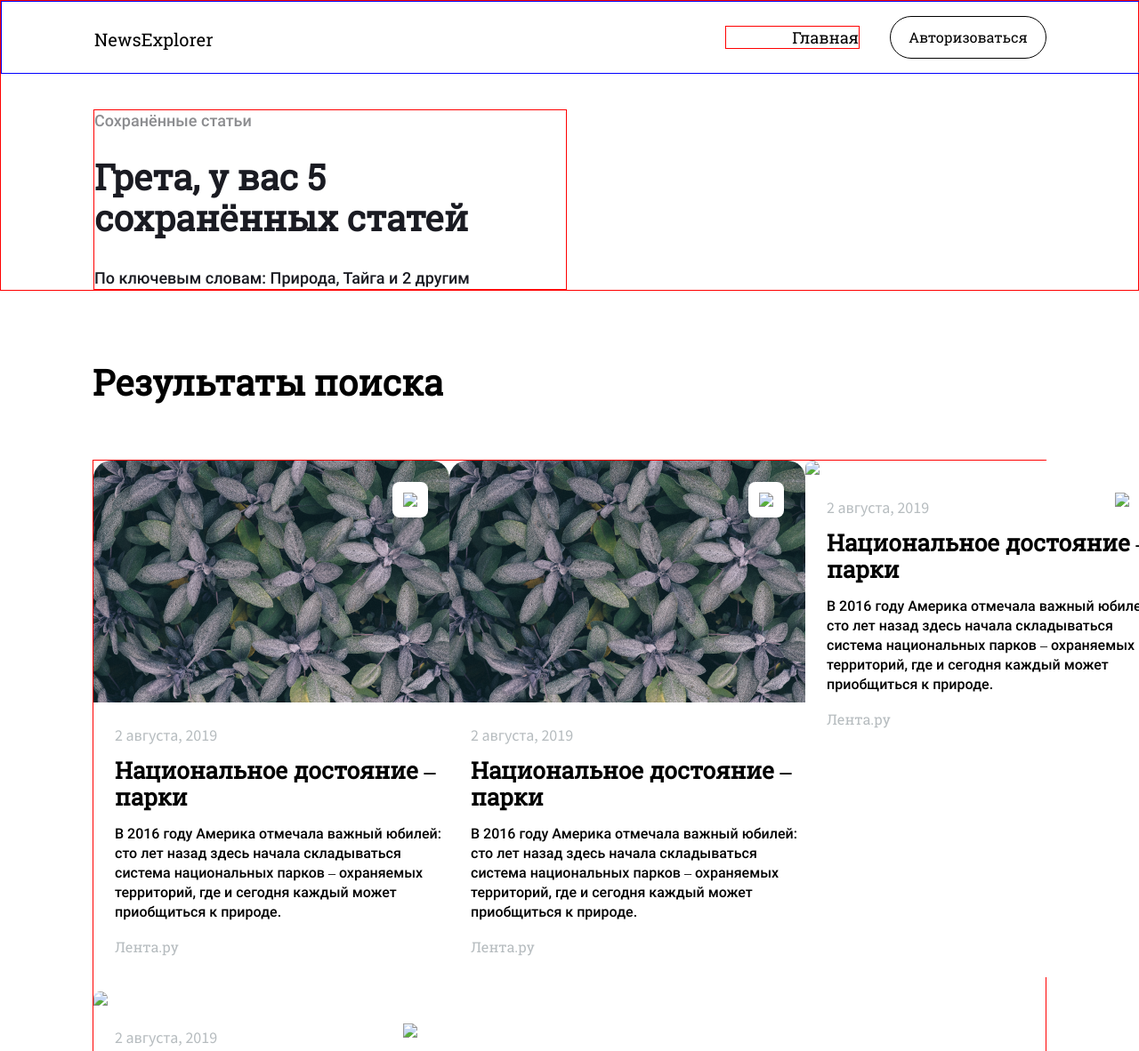
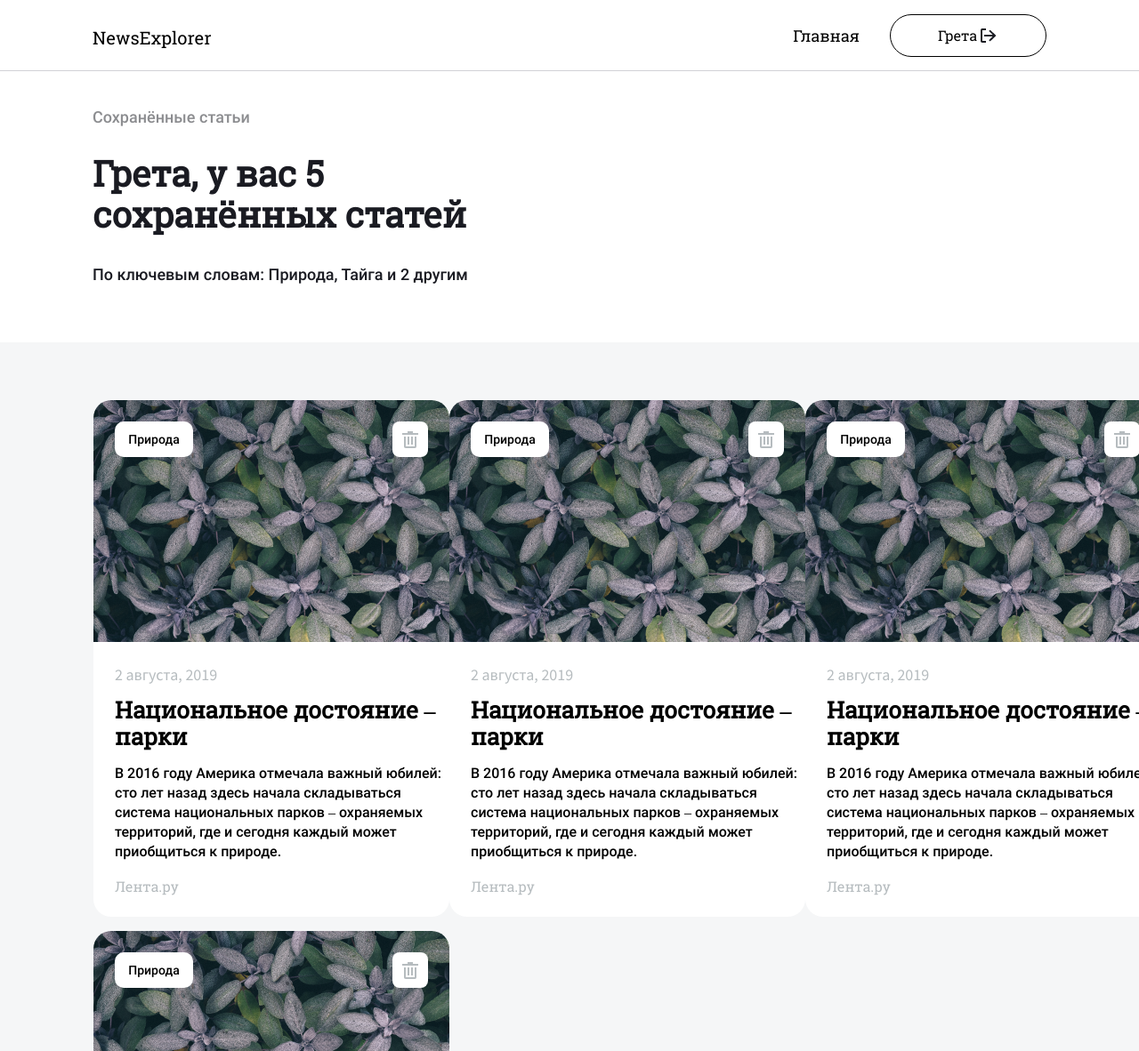
Before and after one commit to antonmakhnachev/news-explorer-frontend, a plain HTML site: page pages/account.html in a window 1280 px wide. Shown: the top 1182 px of the page at 89% size. Drawn offline with Linux system fonts and the light colour scheme.

Commit message:
added account page and modified styles

```diff
--- a/blocks/header/__button/header__button.css
+++ b/blocks/header/__button/header__button.css
@@ -10,4 +10,7 @@
 
 .header__button.white-theme {
     color: #000000;
+    display: flex;
+    align-items: center;
+    justify-content: center;
 }
--- a/blocks/header/__menu/header__menu.css
+++ b/blocks/header/__menu/header__menu.css
@@ -6,6 +6,4 @@
     list-style-type: none;
     margin: 0 34px;
     margin-left: auto;
-
-    border: 1px red solid;
 }
--- a/blocks/header/header.css
+++ b/blocks/header/header.css
@@ -6,10 +6,11 @@
 .header {
     display: flex;
     align-items: center;
-    /* padding: 0 104px 0 104px; */
     font-family: 'Roboto Slab';
     box-shadow: inset 0px -1px 0px rgba(255, 255, 255, 0.2);
     width: 100%;
+}
 
-    border: 1px blue solid;
+.header.white-theme {
+    box-shadow: inset 0px -1px 0px #D1D2D6;
 }
--- a/blocks/info/info.css
+++ b/blocks/info/info.css
@@ -5,6 +5,4 @@
 .info {
     margin: 40px 0 0 104px;
     width: 530px;
-
-    border: 1px red solid;
 }
--- a/blocks/main/main.css
+++ b/blocks/main/main.css
@@ -5,9 +5,6 @@
     color: white;
     background-image: url(../../images/georgia-de-lotz.png);
     background-size: cover;
-
-
-    border: 1px red solid;
 }
 
 .main.white-theme {
--- a/blocks/icon-place/icon-place.css
+++ b/blocks/news/__del/news__del.css
@@ -1,4 +1,4 @@
-.icon-place {
+.news__del {
     display: flex;
     align-items: center;
     justify-content: center;
--- /dev/null
+++ b/blocks/news/__favor/news__favor.css
@@ -0,0 +1,12 @@
+.news__favor {
+    display: flex;
+    align-items: center;
+    justify-content: center;
+    width: 40px;
+    height: 40px;
+    border-radius: 8px;
+    background-color: #ffffff;
+    position: absolute;
+    top: 24px;
+    right: 24px;
+}
--- /dev/null
+++ b/blocks/news/__group-name/news__group-name.css
@@ -0,0 +1,12 @@
+.news__group-name {
+    width: 88px;
+    height: 40px;
+    background-color: #ffffff;
+    border-radius: 10px;
+    position: absolute;
+    top: 24px;
+    left: 24px;
+    display: flex;
+    align-items: center;
+    justify-content: center;
+}
--- /dev/null
+++ b/blocks/news/__group-text/news__group-text.css
@@ -0,0 +1,4 @@
+.news__group-text {
+    font-size: 14px;
+    line-height: 24px;
+}
--- a/blocks/news/news.css
+++ b/blocks/news/news.css
@@ -4,14 +4,15 @@
 @import url("./__source/news__source.css");
 @import url("./__text/news__text.css");
 @import url("./__title/news__title.css");
+@import url("./__group-name/news__group-name.css");
+@import url("./__group-text/news__group-text.css");
+@import url("./__del/news__del.css");
+@import url("./__favor/news__favor.css");
 
 .news {
-    /* display: flex;
-    justify-content: space-between; */
     display: grid;
     grid-template-columns: repeat(3, 400px);
     justify-content: space-between;
     margin: 64px 104px 0 104px;
-
-    border: 1px red solid;
+    padding-bottom: 60px;
 }
--- /dev/null
+++ b/blocks/saved-news/saved-news.css
@@ -0,0 +1,5 @@
+.saved-news {
+    background-color: #F5F6F7;
+    margin-top: 64px;
+    border: 1px  solid transparent;
+}
--- a/blocks/search-result/search-result.css
+++ b/blocks/search-result/search-result.css
@@ -4,6 +4,6 @@
 
 .search-result {
     background-color: #F5F6F7;
-    border: 1px red solid;
     display: none;
+    border: 1px solid transparent;
 }
--- a/pages/account.html
+++ b/pages/account.html
@@ -11,13 +11,13 @@
 </head>
 <body class="page">
     <section class="main page-account white-theme">
-        <header class="header">
+        <header class="header white-theme">
             <p class="header__site-name">NewsExplorer</p>
             <ul class="header__menu">
                 <li><a href="" class="menu__text white-theme">Главная</a></li>
                 <li><a href="" class="menu__text menu__hiden white-theme">Сохраненные статьи</a></li>
             </ul>
-            <button class="header__button button white-theme">Авторизоваться</button>
+            <button class="header__button button white-theme"><p>Грета</p><img src="../images/icon/logout.png"></button>
         </header>
         <div class="info">
             <p class="info__text">Сохранённые статьи</p>
@@ -29,13 +29,15 @@
 
 
     <section class="saved-news">
-        <h2 class="search-result__title">Результаты поиска</h2>
         <div class="news">
 
             <div class="news__card">
                 <img class="news__img" src="../images/card/image_08.png">
-                <div class="icon-place">
-                    <img class="icon-place__img" src="../images/icon/bookmark.png">
+                <div class="news__del">
+                    <img class="news__del-icon" src="../images/icon/trash.png">
+                </div>
+                <div class="news__group-name">
+                    <p class="news__group-text">Природа</p>
                 </div>
                 <p class="news__date">2 августа, 2019</p>
                 <h3 class="news__title">Национальное достояние – парки</h3>
@@ -45,8 +47,11 @@
 
             <div class="news__card">
                 <img class="news__img" src="../images/card/image_08.png">
-                <div class="icon-place">
-                    <img class="icon-place__img" src="../images/icon/bookmark.png">
+                <div class="news__del">
+                    <img class="news__del-icon" src="../images/icon/trash.png">
+                </div>
+                <div class="news__group-name">
+                    <p class="news__group-text">Природа</p>
                 </div>
                 <p class="news__date">2 августа, 2019</p>
                 <h3 class="news__title">Национальное достояние – парки</h3>
@@ -55,9 +60,12 @@
             </div>
 
             <div class="news__card">
-                <img class="news__img" src="./images/card/image_08.png">
-                <div class="icon-place">
-                    <img class="icon-place__img" src="images/icon/bookmark.png">
+                <img class="news__img" src="../images/card/image_08.png">
+                <div class="news__del">
+                    <img class="news__del-icon" src="../images/icon/trash.png">
+                </div>
+                <div class="news__group-name">
+                    <p class="news__group-text">Природа</p>
                 </div>
                 <p class="news__date">2 августа, 2019</p>
                 <h3 class="news__title">Национальное достояние – парки</h3>
@@ -66,9 +74,12 @@
             </div>
 
             <div class="news__card">
-                <img class="news__img" src="./images/card/image_08.png">
-                <div class="icon-place">
-                    <img class="icon-place__img" src="images/icon/bookmark.png">
+                <img class="news__img" src="../images/card/image_08.png">
+                <div class="news__del">
+                    <img class="news__del-icon" src="../images/icon/trash.png">
+                </div>
+                <div class="news__group-name">
+                    <p class="news__group-text">Природа</p>
                 </div>
                 <p class="news__date">2 августа, 2019</p>
                 <h3 class="news__title">Национальное достояние – парки</h3>
@@ -76,9 +87,9 @@
                 <p class="news__source">Лента.ру</p>
             </div>
 
+
+
         </div>
-
-        <button class="search-result__button">Показать еще</button>
 
     </section>
 
--- a/styles/account.css
+++ b/styles/account.css
@@ -6,11 +6,11 @@
 @import url("../blocks/footer/footer.css");
 @import url("../blocks/search-result/search-result.css");
 @import url("../blocks/news/news.css");
-@import url("../blocks/icon-place/icon-place.css");
 @import url("../blocks/popup/popup.css");
 @import url("../blocks/form/form.css");
 
 @import url("../blocks/info/info.css");
+@import url("../blocks/saved-news/saved-news.css");
 
 
 
@@ -23,6 +23,4 @@
     font-style: normal;
     font-weight: normal;
     position: relative;
-
-    /* border: 1px red solid; */
 }
--- a/styles/index.css
+++ b/styles/index.css
@@ -6,7 +6,6 @@
 @import url("../blocks/footer/footer.css");
 @import url("../blocks/search-result/search-result.css");
 @import url("../blocks/news/news.css");
-@import url("../blocks/icon-place/icon-place.css");
 @import url("../blocks/popup/popup.css");
 @import url("../blocks/form/form.css");
 
@@ -21,6 +20,4 @@
     font-style: normal;
     font-weight: normal;
     position: relative;
-
-    /* border: 1px red solid; */
 }
```
Also changed, not shown: index.html (+11 -9 lines), blocks/button/button.css (line endings or trailing spaces), blocks/search/search.css (line endings or trailing spaces), images/icon/logout.png (added), images/icon/trash.png (added).
